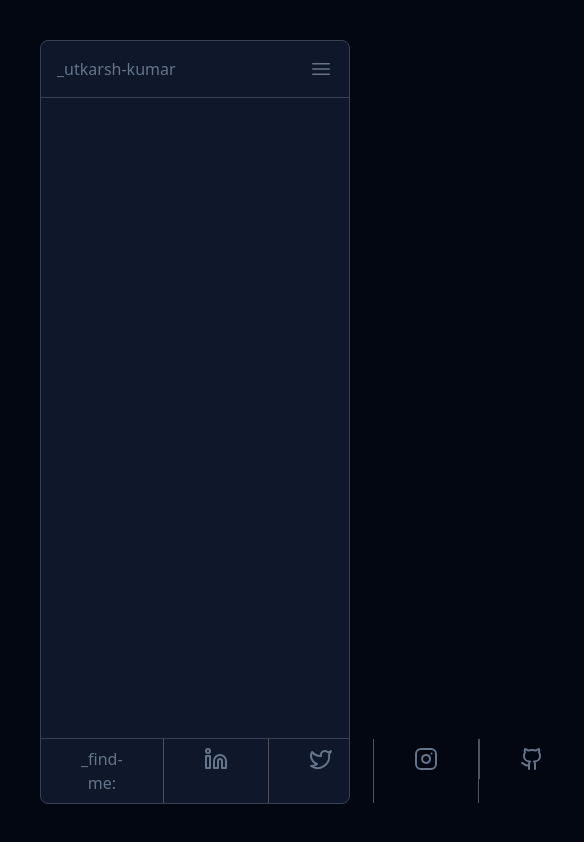
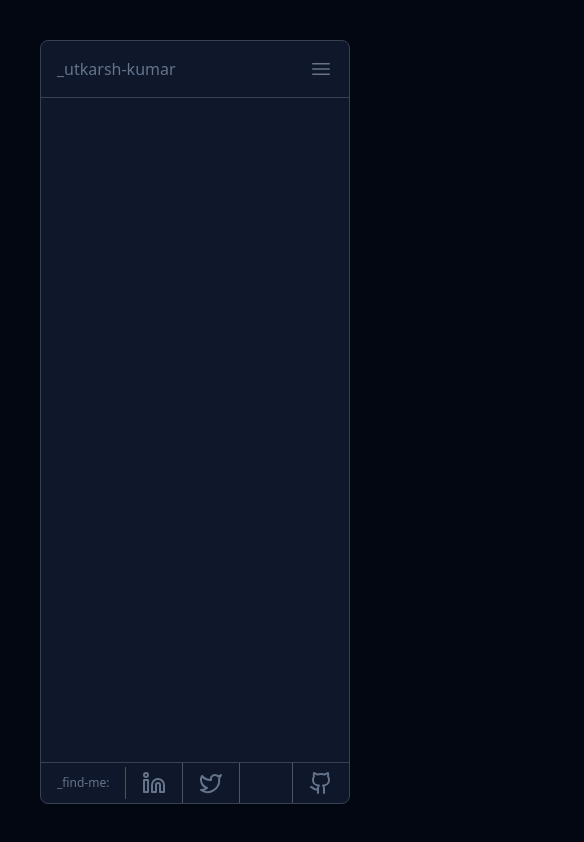
Before and after one commit to vknir/Portfolio, a Next.js app in the folder portfolio/: page / in a window 390 px wide. Shown: the whole page, 584 px wide, since content can reach past the window. Built offline with nearby package versions, Linux system fonts and the light colour scheme.

Commit message:
icons rendered

```diff
--- a/portfolio/app/layout.tsx
+++ b/portfolio/app/layout.tsx
@@ -3,6 +3,7 @@ import "../app/globals.css";
 import Blocks from "@/components/Blocks";
 import useScreenSize from "@/hooks/useScreenSize";
 import Bars3 from "@/components/Bars3";
+
 
 export default function RootLayout({
   children,
@@ -44,13 +45,13 @@ export default function RootLayout({
           </div>
           {children}
           <div className="flex justify-between border border-x-0 border-b-0 border-t-gray-700">
-            <div className="flex">
+            <div className="flex items-center">
               <Blocks type="text" input="_find-me:" />
               <Blocks type="img" input="linkedin" />
               <Blocks type="img" input="twitter" />
-              <Blocks type="img" input="instagram" />
+              {screen ? <Blocks type="img" input="instagram"/> : <></>}
             </div>
-            <div>
+            <div className="flex items-center">
               <Blocks type="img" input="github" invert={true} />
             </div>
           </div>
--- a/portfolio/components/Blocks.tsx
+++ b/portfolio/components/Blocks.tsx
@@ -1,7 +1,5 @@
-import { Github } from 'lucide-react';
-import { Linkedin } from 'lucide-react';
-import { Instagram } from 'lucide-react';
-import { Twitter } from 'lucide-react';
+import { Github, Instagram, Linkedin, Twitter } from "lucide-react";
+
 
 interface BlocksPros {
   type: string;
@@ -12,18 +10,18 @@ interface BlocksPros {
 export default function Blocks({ type, input , invert}: BlocksPros) {
   if (type === "text") {
     return (
-      <button className={`hover:text-white focus:text-white focus:border-b-amber-200 focus:border-b-2 hover:bg-slate-800 hover:cursor-pointer py-2 px-10 border border-y-0 ${invert ? 'border-r-0 border-l-zinc-600' : 'border-l-0 border-r-zinc-600'}`}>
+      <button className={`hover:text-white focus:text-white focus:border-b-amber-200 focus:border-b-2 hover:bg-slate-800 hover:cursor-pointer py-2 px-4 md:px-10 text-xs md:text-lg border border-y-0 ${invert ? 'border-r-0 border-l-zinc-600' : 'border-l-0 border-r-zinc-600'}`}>
         {input}
       </button>
     );
   }else{
     if( input === 'github')
-      return <div className={`hover:text-white hover:bg-slate-800 hover:cursor-pointer py-2 px-10 border border-y-0 ${invert ? 'border-r-0 border-l-zinc-600' : 'border-l-0 border-r-zinc-600'}`}><Github/></div>
+      return <div className={`hover:text-white hover:bg-slate-800 hover:cursor-pointer h-full flex items-center px-4 md:px-10 border border-y-0 ${invert ? 'border-r-0 border-l-zinc-600' : 'border-l-0 border-r-zinc-600'}`}><Github/></div>
     else if( input === 'twitter')
-      return <div  className={`hover:text-white hover:bg-slate-800 hover:cursor-pointer py-2 px-10 border border-y-0 ${invert ? 'border-r-0 border-l-zinc-600' : 'border-l-0 border-r-zinc-600'}`}><Twitter /></div>
+      return <div  className={`hover:text-white hover:bg-slate-800 hover:cursor-pointer py-2 px-4 md:px-10 border border-y-0 ${invert ? 'border-r-0 border-l-zinc-600' : 'border-l-0 border-r-zinc-600'} h-full `}><Twitter /></div>
     else if( input === 'linkedin')
-      return <div className={`hover:text-white hover:bg-slate-800 hover:cursor-pointer py-2 px-10 border border-y-0 ${invert ? 'border-r-0 border-l-zinc-600' : 'border-l-0 border-r-zinc-600'}`}><Linkedin/></div>
+      return <div className={`hover:text-white hover:bg-slate-800 hover:cursor-pointer py-2 px-4 md:px-10 border border-y-0 ${invert ? 'border-r-0 border-l-zinc-600' : 'border-l-0 border-r-zinc-600'} h-full `}><Linkedin/></div>
     else
-      return <div className={`hover:text-white hover:bg-slate-800 hover:cursor-pointer py-2 px-10 border border-y-0 ${invert ? 'border-r-0 border-l-zinc-600' : 'border-l-0 border-r-zinc-600'}`}><Instagram/></div>
+      return <div className={`hover:text-white hover:bg-slate-800 hover:cursor-pointer py-2 px-4 md:px-10 border border-y-0 ${invert ? 'border-r-0 border-l-zinc-600' : 'border-l-0 border-r-zinc-600'} h-full `}><Instagram/></div>
   }
 }
--- /dev/null
+++ b/portfolio/components/Github.tsx
@@ -0,0 +1,9 @@
+import { Github } from 'lucide-react';
+
+const App = () => {
+  return (
+    <Github />
+  );
+};
+
+export default App;
--- /dev/null
+++ b/portfolio/components/Instagram.tsx
@@ -0,0 +1,9 @@
+import { Instagram } from 'lucide-react';
+
+const App = () => {
+  return (
+    <Instagram />
+  );
+};
+
+export default App;
--- /dev/null
+++ b/portfolio/components/Linkedin.tsx
@@ -0,0 +1,9 @@
+import { Linkedin } from 'lucide-react';
+
+const App = () => {
+  return (
+    <Linkedin />
+  );
+};
+
+export default App;
--- /dev/null
+++ b/portfolio/components/Twitter.tsx
@@ -0,0 +1,3 @@
+export default function Twitter(){
+    return <><svg role="img" viewBox="0 0 24 24" xmlns="http://www.w3.org/2000/svg"><title>X</title><path d="M18.901 1.153h3.68l-8.04 9.19L24 22.846h-7.406l-5.8-7.584-6.638 7.584H.474l8.6-9.83L0 1.154h7.594l5.243 6.932ZM17.61 20.644h2.039L6.486 3.24H4.298Z"/></svg></>
+}
--- a/portfolio/hooks/useScreenSize.ts
+++ b/portfolio/hooks/useScreenSize.ts
@@ -14,6 +14,6 @@ export default function useScreenSize(query: string) {
     return () => {
       window.removeEventListener("resize", listener);
     };
-  }, []);
+  }, [query]);
   return result;
 }
```
Also changed, not shown: portfolio/assets/instagram.svg (added).
